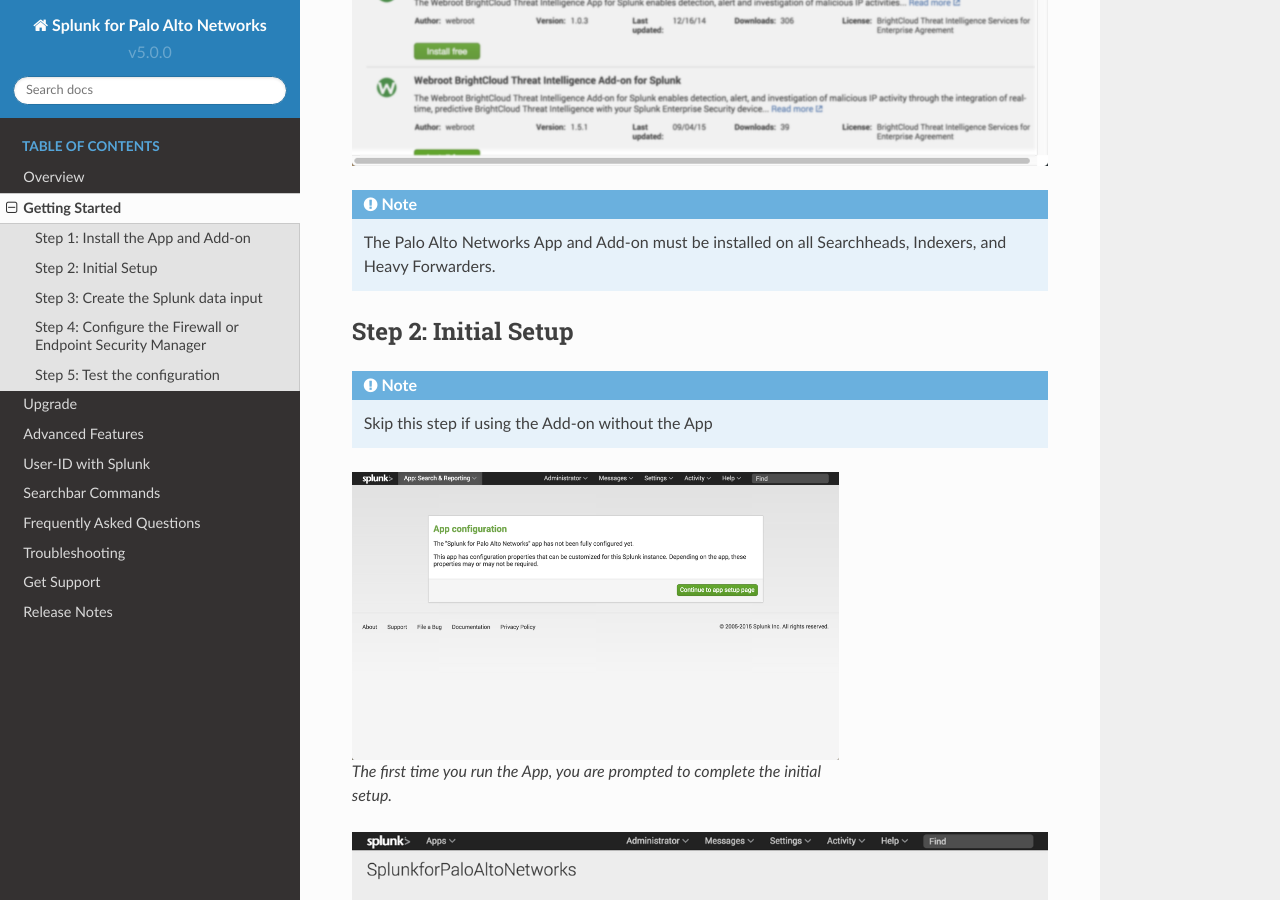
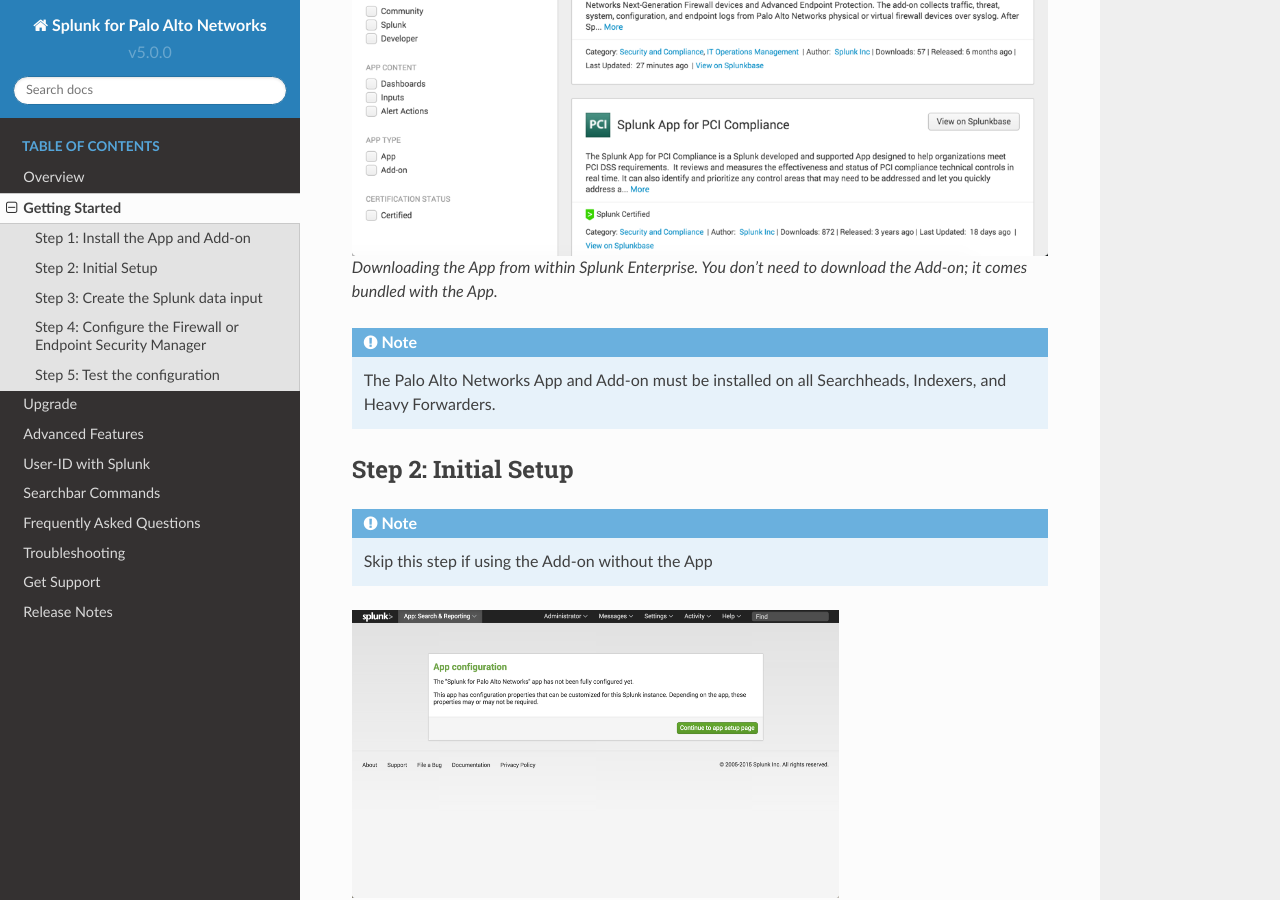
Before and after one commit to PaloAltoNetworks/pan-os-python, a Sphinx documentation site: the page built from docs/getting_started.rst, in a window 1280 px wide and 900 px high, scrolled down 1223 px. Built offline with Sphinx 7.4.7 and the Read the Docs theme 2.0.0, drawn with Linux system fonts in a browser that asks for light colours.

Commit message:
Getting Started Guide: Update App download screenshot

```diff
--- a/docs/getting_started.rst
+++ b/docs/getting_started.rst
@@ -36,7 +36,10 @@
 Install the Palo Alto Networks App by downloading it from the App homepage,
 or by installing it from within Splunk.
 
-.. image:: _static/download_app.png
+.. figure:: _static/download_app.png
+
+   Downloading the App from within Splunk Enterprise. You don't need to
+   download the Add-on; it comes bundled with the App.
 
 .. note:: The Palo Alto Networks App and Add-on must be installed on all
    Searchheads, Indexers, and Heavy Forwarders.
```
Also changed, not shown: docs/_static/download_app.png.
